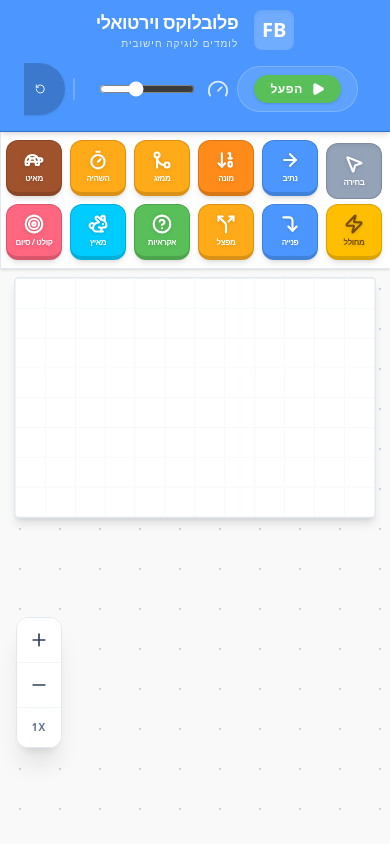
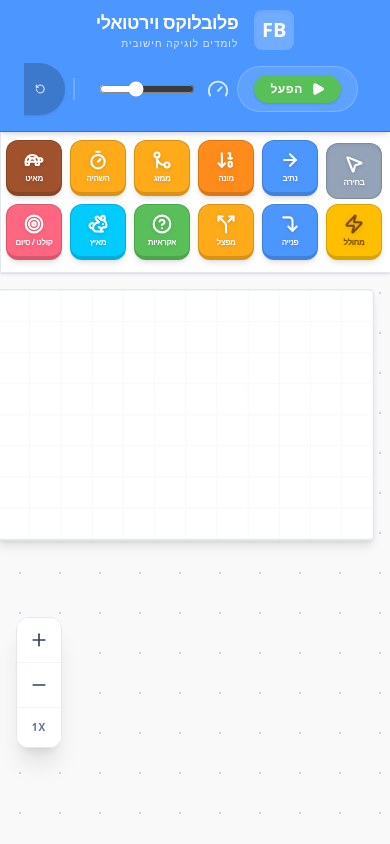
Before and after one commit to moshe1ch-kidi/FlowBlock, a React (Vite) app: page / in a window 390 px wide. Built offline with nearby package versions, Linux system fonts and the light colour scheme.

Commit message:
Update App.tsx

```diff
--- a/src/App.tsx
+++ b/src/App.tsx
@@ -280,7 +280,7 @@ export default function App() {
           <div className="p-4 border-b border-slate-100 bg-slate-50 hidden lg:block">
             <h2 className="text-[10px] font-bold text-slate-500 uppercase tracking-widest">מחסן רכיבים</h2>
           </div>
-          <div className="p-2 lg:p-4 grid grid-rows-2 grid-flow-col auto-cols-max lg:grid-rows-none lg:grid-cols-2 lg:auto-cols-auto gap-2 lg:gap-3 overflow-x-auto lg:overflow-y-auto hide-scrollbar shrink-0 w-full">
+          <div className="p-2 lg:p-4 flex flex-col flex-wrap lg:grid lg:grid-cols-2 gap-2 lg:gap-3 overflow-x-auto lg:overflow-y-auto hide-scrollbar shrink-0 w-full content-start items-start h-[140px] lg:h-auto">
             {TOOLS.map(t => {
               const isSelected = selectedTool === t.id;
               const isLightText = t.id !== 'generator';
@@ -311,9 +311,9 @@ export default function App() {
         </aside>
 
         {/* Center - Canvas area */}
+        <div className="flex-1 flex flex-col relative min-w-0" ref={canvasContainerRef}>
           <main
-          ref={canvasContainerRef}
-          className="flex-1 bg-[#F9F9F9] overflow-auto relative p-2 lg:p-8"
+            className="flex-1 bg-[#F9F9F9] overflow-auto relative p-4 lg:p-8"
             style={{ backgroundImage: 'radial-gradient(#CBD5E1 1px, transparent 1px)', backgroundSize: '40px 40px' }}
           >
             {/* Zoom Controls */}
@@ -329,7 +329,7 @@ export default function App() {
               </button>
             </div>
 
-          <div className="w-max h-max mx-auto">
+            <div className="w-max h-max mx-auto lg:my-auto my-0 flex items-center justify-center min-h-full">
               <div style={{ width: GRID_W * CELL_SIZE * (canvasScale * zoomMultiplier), height: GRID_H * CELL_SIZE * (canvasScale * zoomMultiplier) }} className="relative shrink-0 transition-all duration-300">
                 <div dir="ltr"
                   className="absolute top-0 left-0 bg-white shadow-xl rounded-xl border-4 border-[#E2E8F0] grid-canvas flex-shrink-0 transition-transform duration-300 overflow-hidden"
@@ -490,6 +490,7 @@ export default function App() {
           </div>
           </div>
         </main>
+        </div>
 
         {/* Right Sidebar - Properties & Challenges */}
         <aside className={cn(
```
Lines whose indentation alone changed are shown as unchanged.
